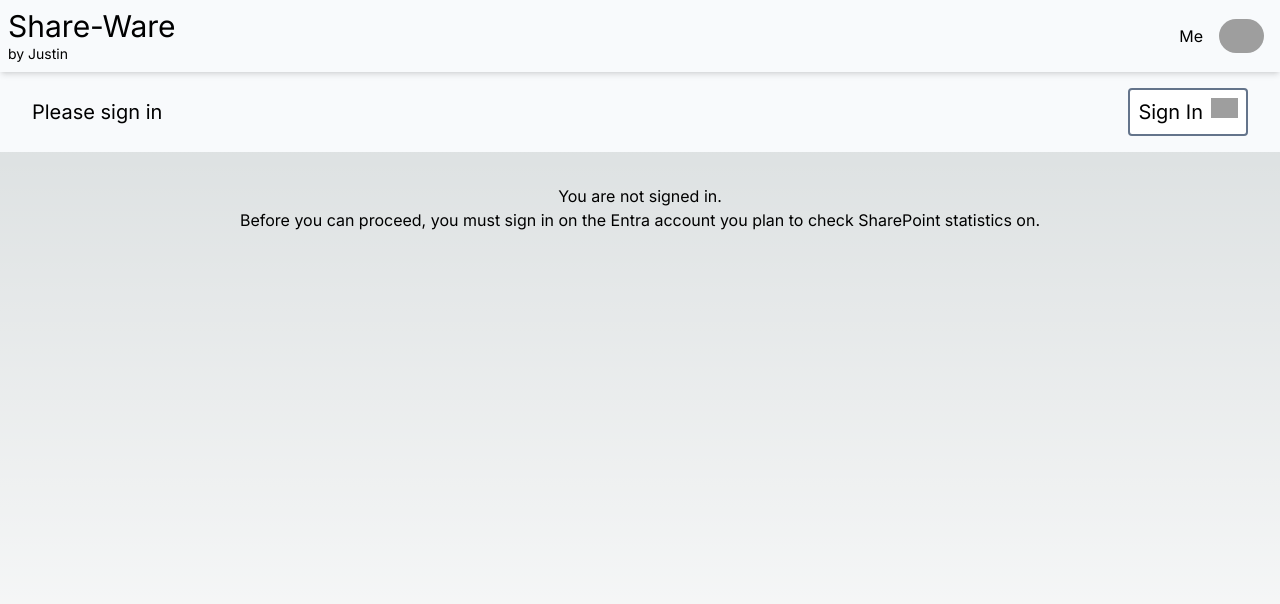
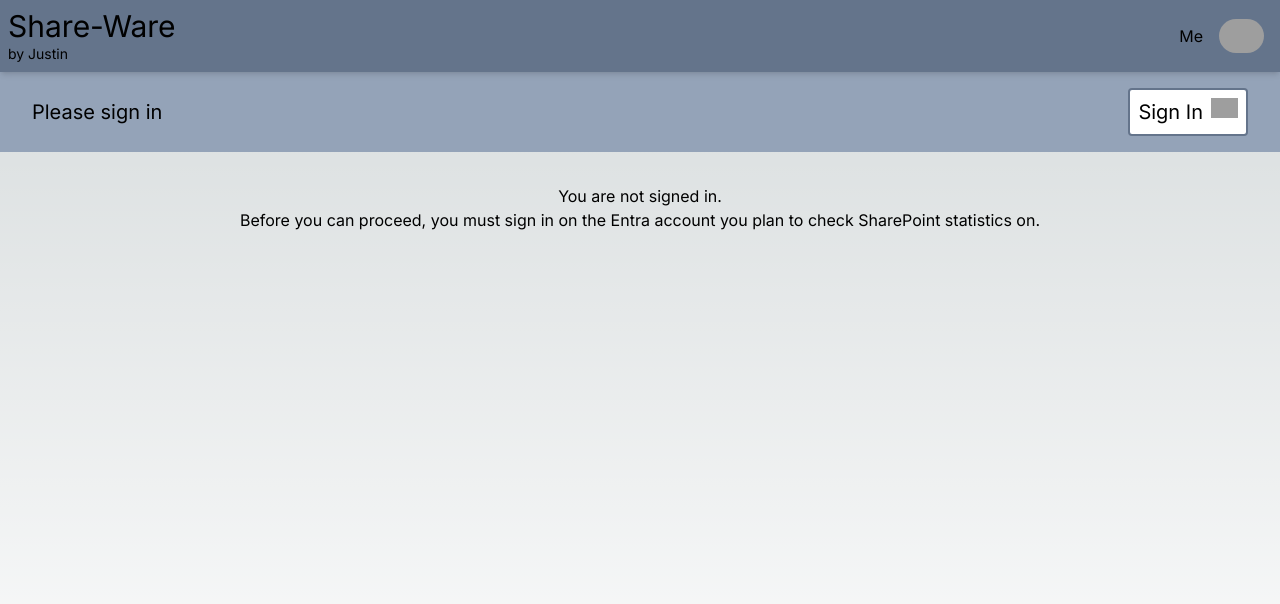
Before and after one commit to justinbrick/share-ware, a Next.js app: page / in a window 1280 px wide. Shown: the top 604 px of the page. Built offline with nearby package versions, Linux system fonts and the light colour scheme; grey boxes are pictures that could not be loaded; what @badgateway/oauth2-client would draw is missing.

Commit message:
fix styling, auth redirect error (react strict)

```diff
--- a/app/auth/page.tsx
+++ b/app/auth/page.tsx
@@ -8,18 +8,19 @@ import { confirmAuthorization } from "../auth";
 export default function Auth() {
     const router = useRouter();
     useEffect(() => {
-        // i cannot, for the life of me, get this out of my dev environment on firefox... i'm hoping this is a bug in the browser.
-        // it's not an issue if this can't be fixed, since it's authcode flow and the code is only valid once, but still annoying.
-        // TODO: verify this is a bug in the browser on a website with non-localhost domain
-        const uri = document.location.href;
-        window.history.replaceState({}, "", "/");
+        if (!document.location.pathname.startsWith("/auth")) {
+            return;
+        }
+
+        const uri = document.location.toString();
         confirmAuthorization(uri).then((token) => {
             localStorage.setItem("token", JSON.stringify(token));
-            router.replace("/");
         }).catch(e => {
             console.error(e);
+        }).finally(() => {
+            router.replace("/");
         });
-    });
+    }, [router]);
 
     return (
         <main className="flex flex-col items-center p-8">
--- a/app/layout.tsx
+++ b/app/layout.tsx
@@ -18,7 +18,7 @@ export default function RootLayout({
   return (
     <html lang="en">
       <body className={`${inter.className} min-h-screen`}>
-        <header className="flex flex-row justify-between p-2 bg-slate-50 shadow-md w-screen sticky">
+        <header className="flex flex-row justify-between p-2 bg-slate-500 shadow-md w-screen sticky">
           <div className="flex flex-col items-left">
             <p className="text-3xl">Share-Ware</p>
             <p className="text-sm">by Justin</p>
--- a/app/profilebar.tsx
+++ b/app/profilebar.tsx
@@ -32,7 +32,7 @@ export default function ProfileBar(props: IProfileBarProps) {
     };
 
     return (
-        <div className="flex flex-row justify-between px-8 py-4 text-xl bg-slate-50 w-screen items-center">
+        <div className="flex flex-row justify-between px-8 py-4 text-xl bg-slate-400 w-screen items-center">
             <p>
                 {!!user ? `You are signed in as ${user.displayName} (${user.userPrincipalName})` : "Please sign in"}
             </p>
```
Also changed, not shown: 1 other file (tests, documents, lock files or other folders).
